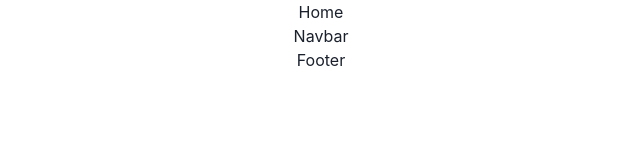
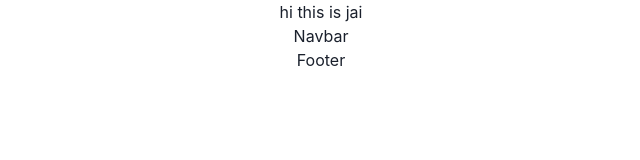
Before and after one commit to sarikasingh30/near-steel-1499, a React (Create React App) app: page / in a window 1280 px wide. Shown: the top 160 px of the page, without its empty margins (319-959 px from the left). Built offline with nearby package versions, Linux system fonts and the light colour scheme.

Commit message:
checking push to the main branch for the first time

```diff
--- a/src/Pages/HomePage.jsx
+++ b/src/Pages/HomePage.jsx
@@ -1,15 +1,15 @@
-import React from 'react'
-import Footer from '../Components/Footer'
-import Navbar from '../Components/Navbar'
+import React from "react";
+import Footer from "../Components/Footer";
+import Navbar from "../Components/Navbar";
 
 const HomePage = () => {
   return (
     <div>
-      Home
-      <Navbar/>
-      <Footer/>
+      hi this is jai
+      <Navbar />
+      <Footer />
     </div>
-  )
-}
+  );
+};
 
-export default HomePage
+export default HomePage;
```
